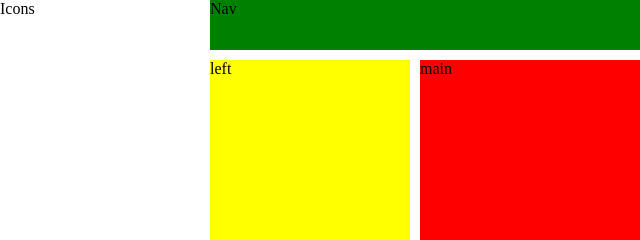
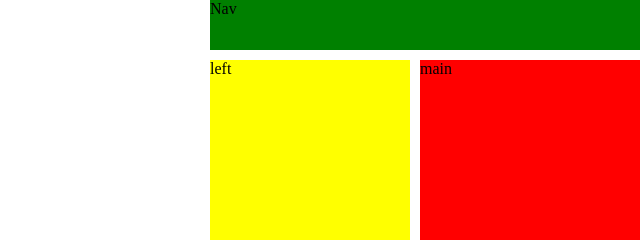
Before and after one commit to targetv/boolean-uk-html-popular-page-layouts, a website: page linked-in/index.html in a window 1280 px wide. Shown: the top 240 px of the page, 0-640 px from the left. Drawn offline with Linux system fonts and the light colour scheme.

Commit message:
style.css fix gmail

```diff
--- a/linked-in/index.html
+++ b/linked-in/index.html
@@ -13,7 +13,7 @@
       <div class="left-menu">left</div>
       <div class="main">main</div>
       <div class="right-menu">right</div>
-      <div class="icons">Icons</div>
+      <div class="icons"></div>
     </div>
   </body>
 </html>
```
Also changed, not shown: gmail/style.css (+4 -3 lines).
